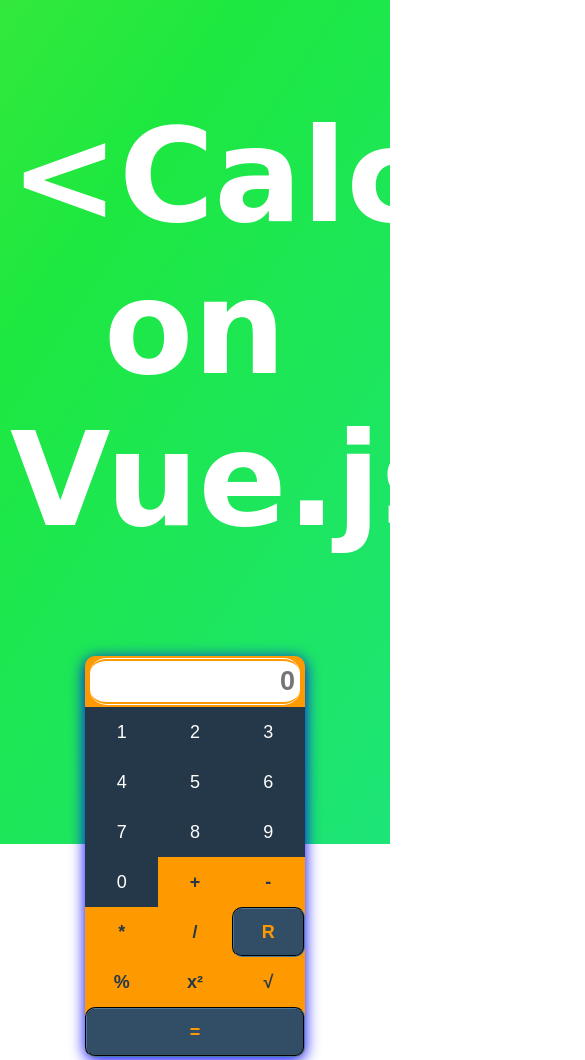
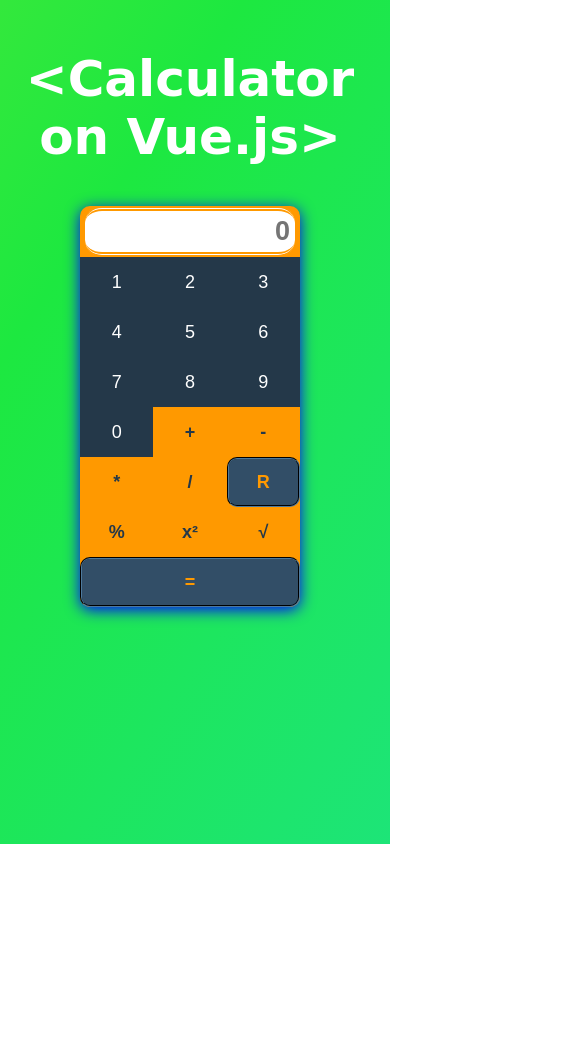
Before and after one commit to Faitsumaru/CalculatorVue, a plain HTML site: page src/index.html in a window 390 px wide. Shown: the top 1060 px of the page, 585 px wide, since content can reach past the window. After the commit the page ends 844 px from the top, so only its background shows below. Drawn offline with nearby package versions, Linux system fonts and the light colour scheme; a web font is replaced by a local one.

Commit message:
calc_vueCMMT

```diff
--- a/src/style.css
+++ b/src/style.css
@@ -135,3 +135,23 @@
     50%{background-position:100% 19%}
     100%{background-position:0% 82%}
 }
+
+@media (max-width: 750px) {
+  .title {
+    font-size: 70px;
+    margin-bottom: 70px;
+  }
+  .container {
+    padding: 70px 10px 0 0;
+  }
+}
+
+@media (max-width: 410px) {
+  .title {
+    font-size: 50px;
+    margin-bottom: 40px;
+  }
+  .container {
+    padding: 50px 10px 0 0;
+  }
+}
```
